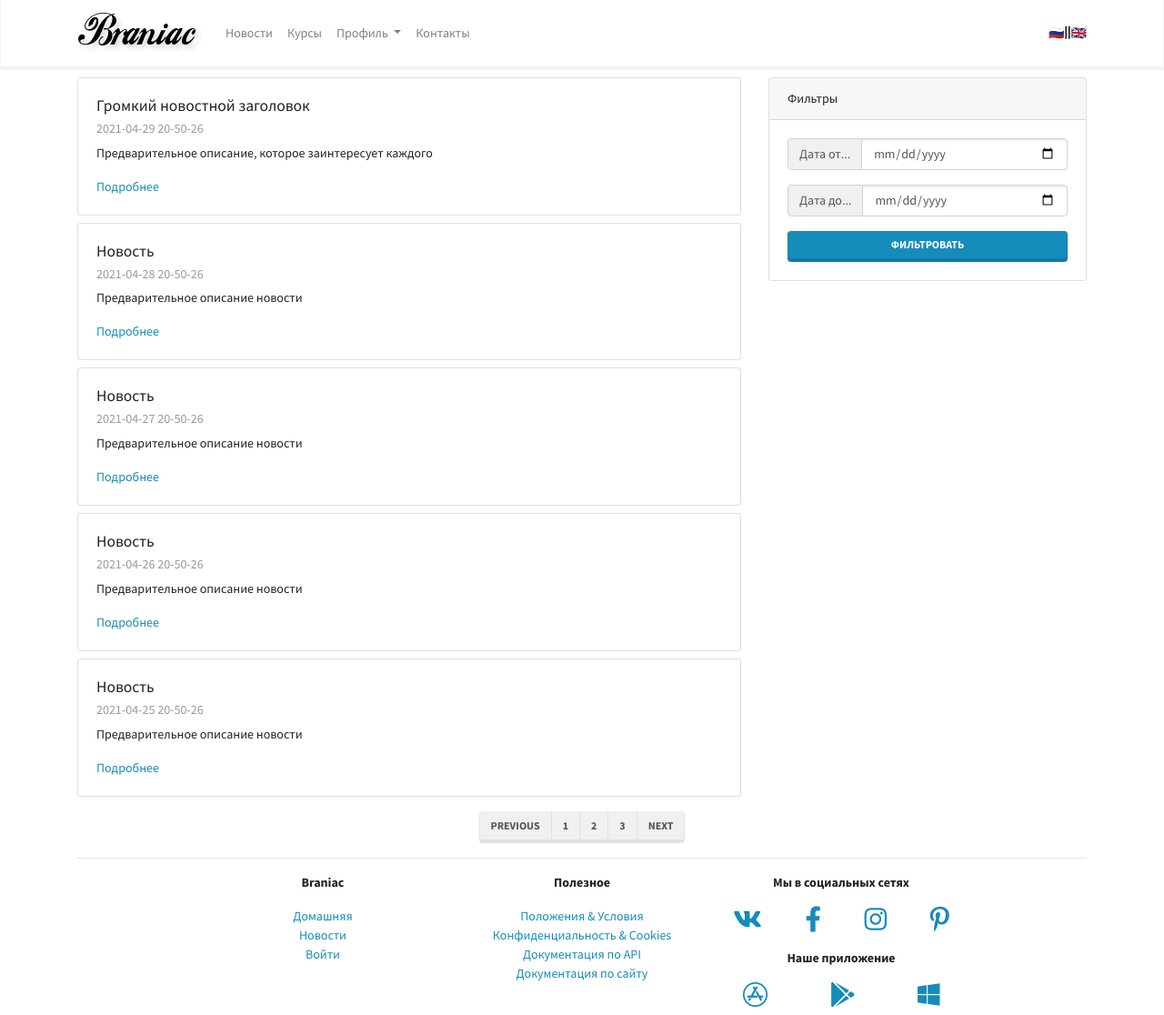
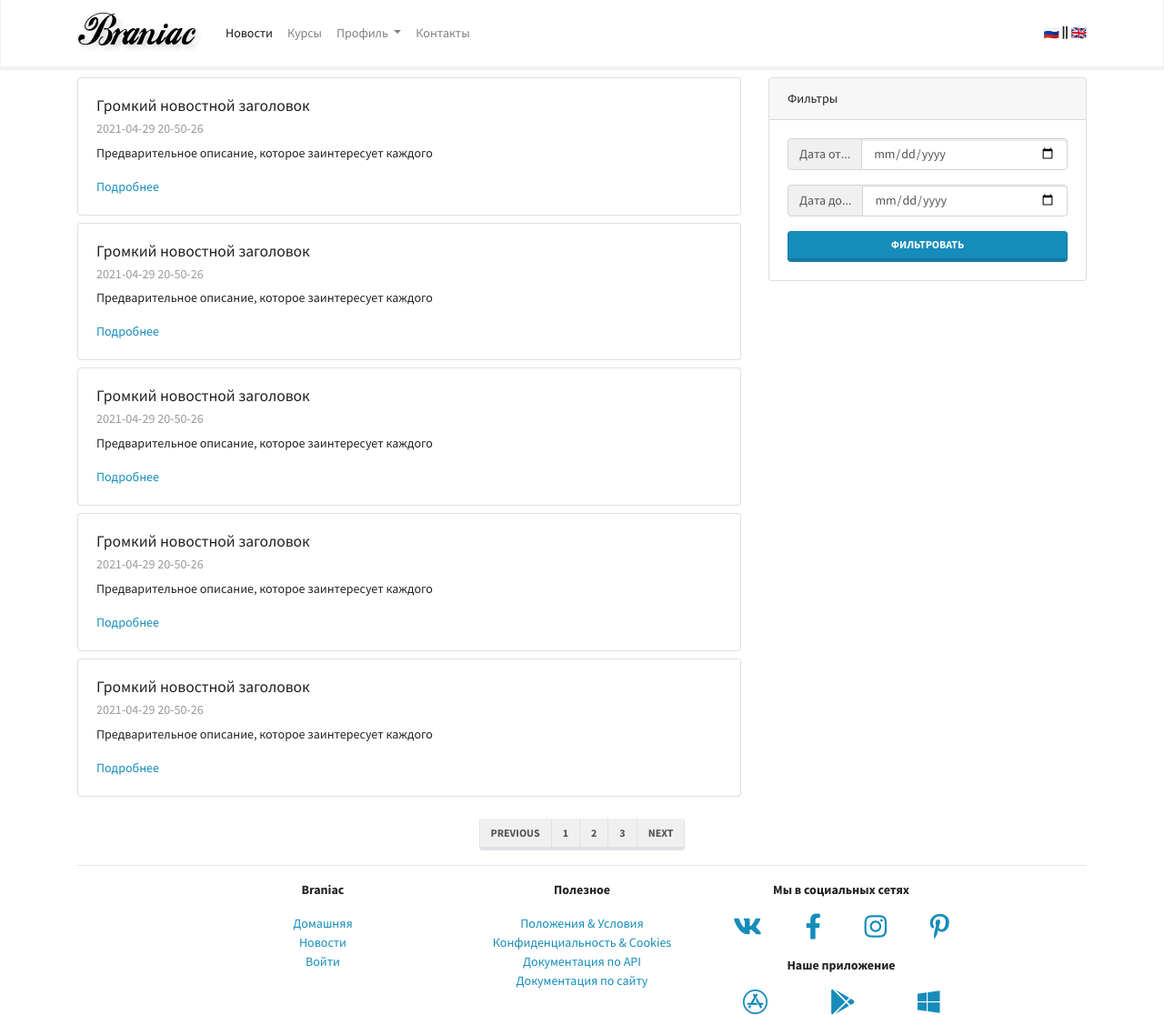
Before and after one commit to Nikolrusik/Braniac_LMS, a Django app: page /mainapp/news/ in a window 1280 px wide. Shown: the top 1116 px of the page at 91% size. Run offline with Django 4.2, Linux system fonts and the light colour scheme; some libraries are stand-ins or nearby versions.

Commit message:
Added illumination on main menu items

```diff
--- a/mainapp/templates/mainapp/news.html
+++ b/mainapp/templates/mainapp/news.html
@@ -1,8 +1,7 @@
 {% extends 'base.html' %} {% load static %} {% block content %}
 <div class="row">
-
   <div class="col-lg-8">
-
+    {% for i in range %}
     <div class="card my-2">
       <div class="card-body">
         <h5 class="card-title">{{ news_title }}</h5>
@@ -11,71 +10,34 @@
         <a href="#" class="card-link">Подробнее</a>
       </div>
     </div>
-
-    <div class="card my-2">
-      <div class="card-body">
-        <h5 class="card-title">Новость</h5>
-        <h6 class="card-subtitle mb-2 text-muted">2021-04-28 20-50-26</h6>
-        <p class="card-text">Предварительное описание новости</p>
-        <a href="#" class="card-link">Подробнее</a>
-      </div>
-    </div>
-
-    <div class="card my-2">
-      <div class="card-body">
-        <h5 class="card-title">Новость</h5>
-        <h6 class="card-subtitle mb-2 text-muted">2021-04-27 20-50-26</h6>
-        <p class="card-text">Предварительное описание новости</p>
-        <a href="#" class="card-link">Подробнее</a>
-      </div>
-    </div>
-
-    <div class="card my-2">
-      <div class="card-body">
-        <h5 class="card-title">Новость</h5>
-        <h6 class="card-subtitle mb-2 text-muted">2021-04-26 20-50-26</h6>
-        <p class="card-text">Предварительное описание новости</p>
-        <a href="#" class="card-link">Подробнее</a>
-      </div>
-    </div>
-
-    <div class="card mt-2">
-      <div class="card-body">
-        <h5 class="card-title">Новость</h5>
-        <h6 class="card-subtitle mb-2 text-muted">2021-04-25 20-50-26</h6>
-        <p class="card-text">Предварительное описание новости</p>
-        <a href="#" class="card-link">Подробнее</a>
-      </div>
-    </div>
-
+    {% endfor %}
   </div>
 
   <div class="col-lg-4">
     <div class="card my-2 sticky-top">
-      <div class="card-header">
-        Фильтры
-      </div>
+      <div class="card-header">Фильтры</div>
       <div class="card-body">
         <form action="">
           <div class="input-group mb-3">
             <div class="input-group-prepend">
               <span class="input-group-text" id="basic-addon1">Дата от...</span>
             </div>
-            <input type="date" class="form-control" name="dateFrom">
+            <input type="date" class="form-control" name="dateFrom" />
           </div>
           <div class="input-group mb-3">
             <div class="input-group-prepend">
               <span class="input-group-text" id="basic-addon1">Дата до...</span>
             </div>
-            <input type="date" class="form-control" name="dateTo">
+            <input type="date" class="form-control" name="dateTo" />
           </div>
 
-          <button type="submit" class="btn btn-primary btn-block">Фильтровать</button>
+          <button type="submit" class="btn btn-primary btn-block">
+            Фильтровать
+          </button>
         </form>
       </div>
     </div>
   </div>
-
 </div>
 
 <div class="row justify-content-center align-items-center mt-3 mb-n3">
--- a/mainapp/urls.py
+++ b/mainapp/urls.py
@@ -5,11 +5,11 @@ from mainapp.apps import MainappConfig
 app_name = MainappConfig.name
 
 urlpatterns = [
-    path("", views.Index.as_view()),
-    path("contacts/", views.Contacts.as_view()),
-    path("news/", views.News.as_view()),
-    path("login/", views.Login.as_view()),
-    path("courses/", views.Courses.as_view()),
-    path("documentos/", views.Documentos.as_view()),
+    path("", views.IndexPageView.as_view()),
+    path("contacts/", views.ContactsPageView.as_view()),
+    path("news/", views.NewsPageView.as_view()),
+    path("login/", views.LoginPageView.as_view()),
+    path("courses/", views.CoursesPageView.as_view()),
+    path("documentos/", views.DocumentosPageView.as_view()),
 
 ]
--- a/mainapp/views.py
+++ b/mainapp/views.py
@@ -5,11 +5,11 @@ from django.views.generic import View, TemplateView
 # Create your views here.
 
 
-class Index(TemplateView):
+class IndexPageView(TemplateView):
     template_name = "mainapp/index.html"
 
 
-class News(TemplateView):
+class NewsPageView(TemplateView):
     template_name = "mainapp/news.html"
 
     def get_context_data(self, **kwargs):
@@ -19,20 +19,21 @@ class News(TemplateView):
         context[
             'news_preview'
         ] = "Предварительное описание, которое заинтересует каждого"
+        context['range'] = range(5)
         return context
 
 
-class Courses(TemplateView):
+class CoursesPageView(TemplateView):
     template_name = "mainapp/courses_list.html"
 
 
-class Contacts(TemplateView):
+class ContactsPageView(TemplateView):
     template_name = "mainapp/contacts.html"
 
 
-class Documentos(TemplateView):
+class DocumentosPageView(TemplateView):
     template_name = "mainapp/doc_site.html"
 
 
-class Login(TemplateView):
+class LoginPageView(TemplateView):
     template_name = "mainapp/login.html"
--- a/templates/includes/main_menu.html
+++ b/templates/includes/main_menu.html
@@ -2,44 +2,64 @@
 <nav class="navbar navbar-expand-lg navbar-light bg-light">
   <div class="container">
     <a class="navbar-brand" href="/mainapp/">
-            <img src="{% static 'img/logo.png' %}" alt="">
+      <img src="{% static 'img/logo.png' %}" alt="" />
     </a>
-        <button class="navbar-toggler" type="button" data-toggle="collapse" data-target="#navbarSupportedContent"
-            aria-controls="navbarSupportedContent" aria-expanded="false" aria-label="Toggle navigation">
+    <button
+      class="navbar-toggler"
+      type="button"
+      data-toggle="collapse"
+      data-target="#navbarSupportedContent"
+      aria-controls="navbarSupportedContent"
+      aria-expanded="false"
+      aria-label="Toggle navigation"
+    >
       <span class="navbar-toggler-icon"></span>
     </button>
 
     <div class="collapse navbar-collapse" id="navbarSupportedContent">
       <ul class="navbar-nav mr-auto">
-                <li class="nav-item ">
+        <li
+          class="nav-item {% if request.resolver_match.view_name == 'mainapp:mainapp.views.NewsPageView' %} active {% endif %}"
+        >
           <a class="nav-link" href="/mainapp/news/">Новости</a>
         </li>
-                <li class="nav-item ">
+        <li
+          class="nav-item {% if request.resolver_match.view_name == 'mainapp:mainapp.views.CoursesPageView' %} active {% endif %}"
+        >
           <a class="nav-link" href="/mainapp/courses/">Курсы</a>
         </li>
         <li class="nav-item dropdown">
-                    <a class="nav-link dropdown-toggle" href="#" id="ddProfile" role="button" data-toggle="dropdown"
-                        aria-haspopup="true" aria-expanded="false">
+          <a
+            class="nav-link dropdown-toggle"
+            href="#"
+            id="ddProfile"
+            role="button"
+            data-toggle="dropdown"
+            aria-haspopup="true"
+            aria-expanded="false"
+          >
             Профиль
           </a>
           <div class="dropdown-menu" aria-labelledby="ddProfile">
-                        <a class="dropdown-item" href="#">Редактировать
-                            профиль</a>
+            <a class="dropdown-item" href="#">Редактировать профиль</a>
             <a class="dropdown-item" href="#">Мои курсы</a>
             <div class="dropdown-divider"></div>
             <a class="dropdown-item" href="#">Модерация</a>
-                        <a class="dropdown-item" href="#">Административный
-                            раздел</a>
+            <a class="dropdown-item" href="#">Административный раздел</a>
             <div class="dropdown-divider"></div>
             <a class="dropdown-item" href="#">Выход</a>
           </div>
         </li>
-                <li class="nav-item ">
-                    <a class="nav-link" href="/mainapp/contacts/">Контакты</ a>
+        <li
+          class="nav-item {% if request.resolver_match.view_name == 'mainapp:mainapp.views.ContactsPageView' %} active {% endif %}"
+        >
+          <a class="nav-link" href="/mainapp/contacts/">Контакты</a>
         </li>
       </ul>
-            <span><a href="#">🇷🇺</a> <i class="fas
-fa-grip-lines-vertical"></i> <a href="#">🇬🇧</a></span>
+      <span
+        ><a href="#">🇷🇺</a> <i class="fas fa-grip-lines-vertical"></i>
+        <a href="#">🇬🇧</a></span
+      >
     </div>
   </div>
 </nav>
```
Lines whose indentation alone changed are shown as unchanged.
